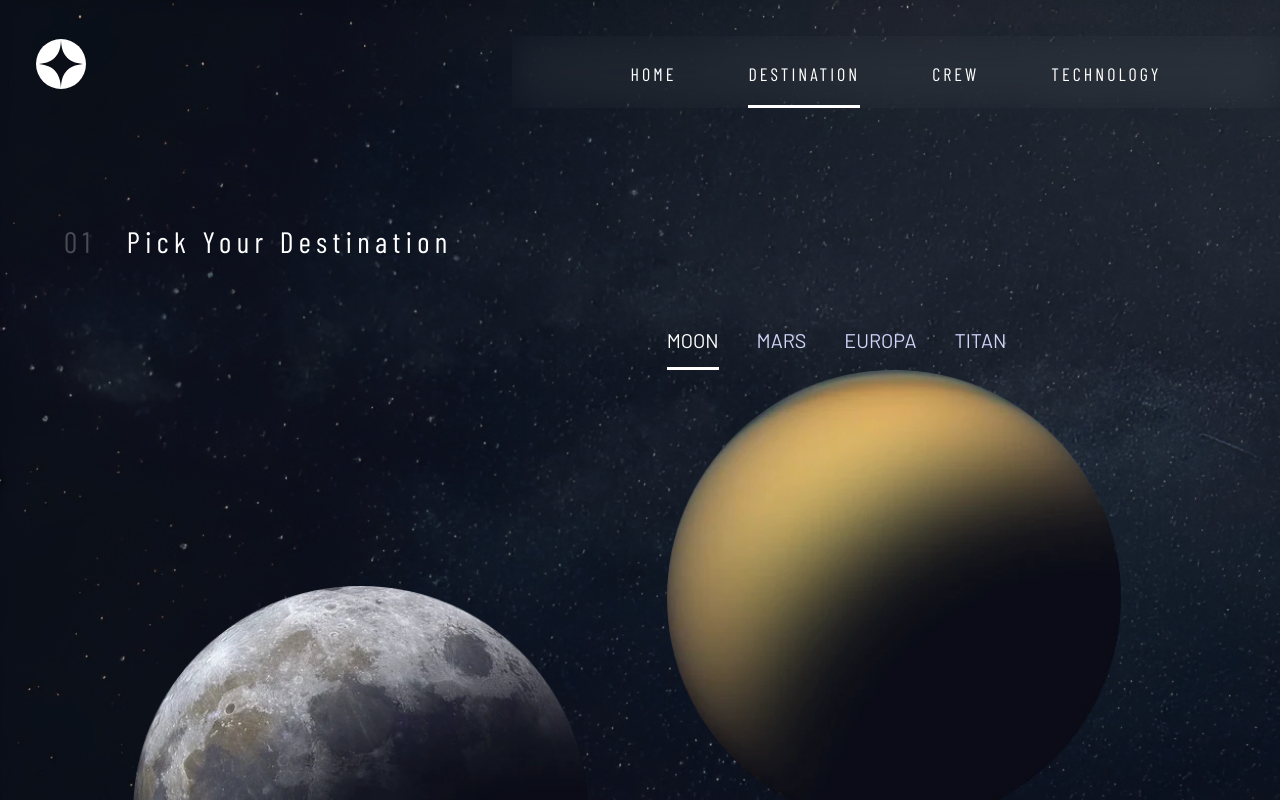
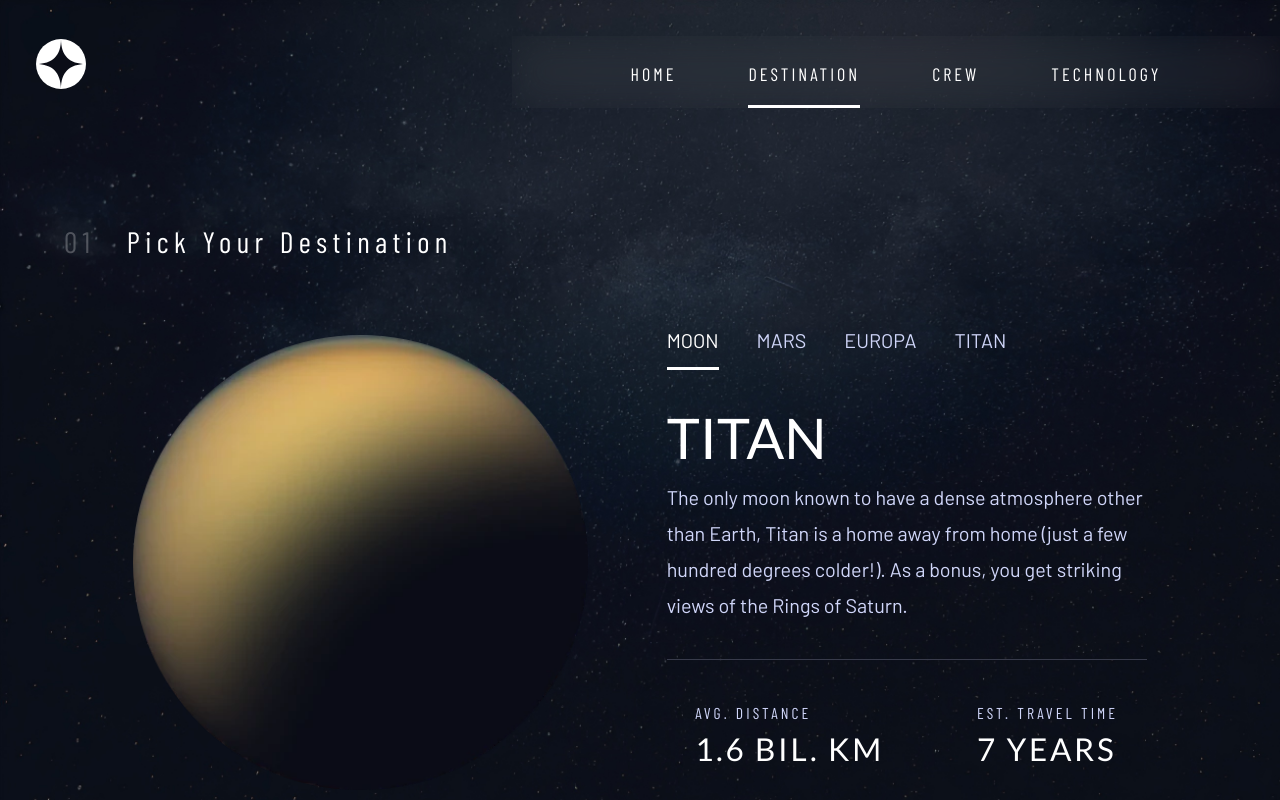
Before and after one commit to jeklnd/space-tourism, a React (Create React App) app: page /destination in a window 1280 px wide. Built offline with nearby package versions, Linux system fonts and the light colour scheme.

Commit message:
remove subnav and img

```diff
--- a/src/routes/Destination.jsx
+++ b/src/routes/Destination.jsx
@@ -2,12 +2,8 @@
 import React from "react";
 import styles from "./Destination.module.css";
 import Nav from "components/Nav";
-import Subnav from "components/Subnav";
-import moon from "assets/images/destination/image-moon.webp";
 import Content from "components/Destination/Content";
 import { Outlet, useLocation } from "react-router-dom";
-
-
 export default function Destination() {
   const location = useLocation();
   return (
@@ -18,12 +14,7 @@ export default function Destination() {
           <span>01</span> Pick Your Destination
         </h5>
         <article>
-          <img src={moon} className={styles.planet}></img>
-
-          <div className={styles.content}>
-            <Subnav />
-            {location.pathname === "/destination" ? <Content /> : <Outlet />}
-          </div>
+          {location.pathname === "/destination" ? <Content /> : <Outlet />}
         </article>
       </div>
     </main>
```
